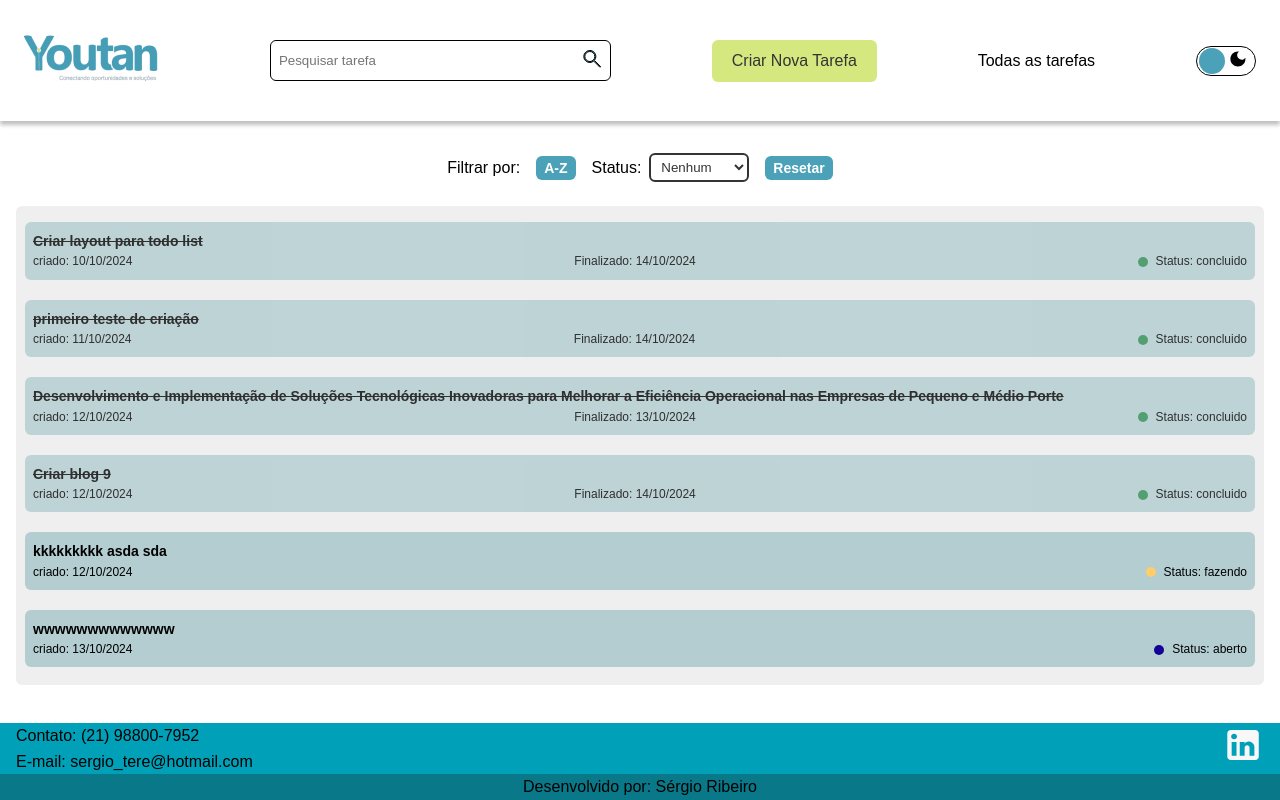
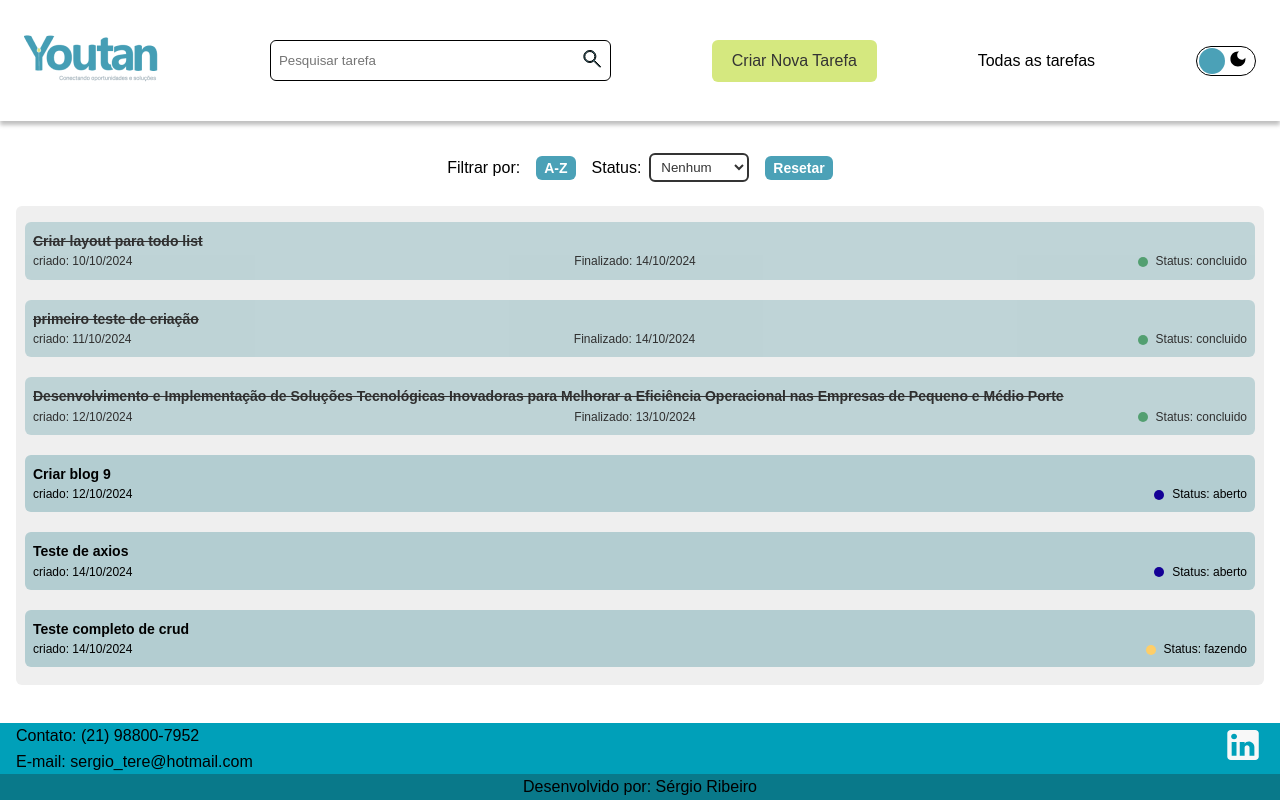
Before and after one commit to SergioMRibeiro/youtan-todo-list, a React (Create React App) app: page / in a window 1280 px wide. Built offline with nearby package versions, Linux system fonts and the light colour scheme; data requests are answered from the project's data file.

Commit message:
fix: state de status

```diff
--- a/db.json
+++ b/db.json
@@ -18,7 +18,7 @@
       "status": "concluido",
       "taskIdentificator": "aut-(7252)",
       "createdAt": "11/10/2024, 22:37:44",
-      "finalizationDate": "14/10/2024, 01:47:51"
+      "finalizationDate": "14/10/2024, 16:19:53"
     },
     {
       "id": "08b2",
@@ -35,39 +35,9 @@
       "title": "Criar blog 9",
       "description": "TESTE de state 9",
       "tag": "ux",
-      "status": "concluido",
+      "status": "aberto",
       "taskIdentificator": "aut-1161",
       "createdAt": "12/10/2024, 23:39:12",
-      "finalizationDate": "14/10/2024, 16:12:08"
-    },
-    {
-      "id": "17fa",
-      "title": "kkkkkkkkk asda sda ",
-      "description": "kkkkkkkkkkkkkkkdasd asd asda sds ",
-      "tag": "back-end",
-      "status": "fazendo",
-      "taskIdentificator": "aut-8555",
-      "createdAt": "12/10/2024, 23:40:50",
-      "finalizationDate": null
-    },
-    {
-      "id": "103c",
-      "title": "wwwwwwwwwwwww",
-      "description": "wwwwwwwwwwwwwwww",
-      "tag": "back-end",
-      "status": "aberto",
-      "taskIdentificator": "aut-5756",
-      "createdAt": "13/10/2024, 00:15:56",
-      "finalizationDate": null
-    },
-    {
-      "id": "981c",
-      "title": "sdfadsfgas",
-      "description": "asfgasg",
-      "tag": null,
-      "status": "aberto",
-      "taskIdentificator": "aut-5640",
-      "createdAt": "14/10/2024, 03:00:26",
       "finalizationDate": null
     },
     {
@@ -79,6 +49,16 @@
       "taskIdentificator": "aut-7332",
       "createdAt": "14/10/2024, 03:02:05",
       "finalizationDate": null
+    },
+    {
+      "id": "5505",
+      "title": "Teste completo de crud",
+      "description": "Testar todo o CRUD de tarefas Foi Concluído",
+      "tag": null,
+      "status": "fazendo",
+      "taskIdentificator": "aut-8630",
+      "createdAt": "14/10/2024, 16:14:41",
+      "finalizationDate": null
     }
   ]
 }
--- a/src/components/TaskOverviewBox.tsx
+++ b/src/components/TaskOverviewBox.tsx
@@ -223,7 +223,7 @@ const TaskOverviewBox = ({
                     onChange={(e) => setStatusOnChange(e.target.value)}
                     name="status"
                     className="taskDetailStatusSelect"
-                    defaultValue={selectedTask.status}
+                    defaultValue={statusOnChange}
                     disabled={
                       selectedTask.status === 'concluido' && !isTaskEditable
                         ? true
```
